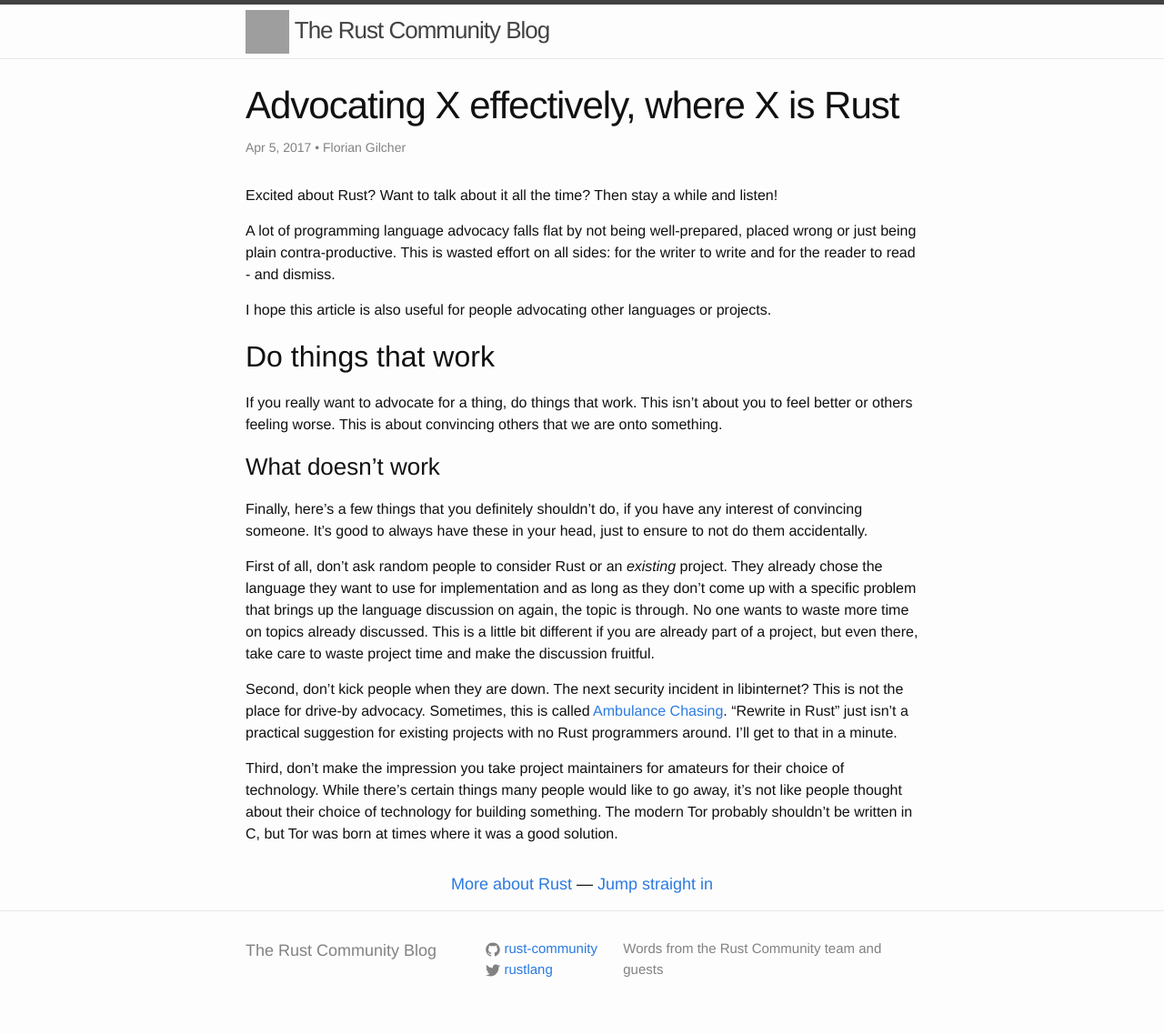
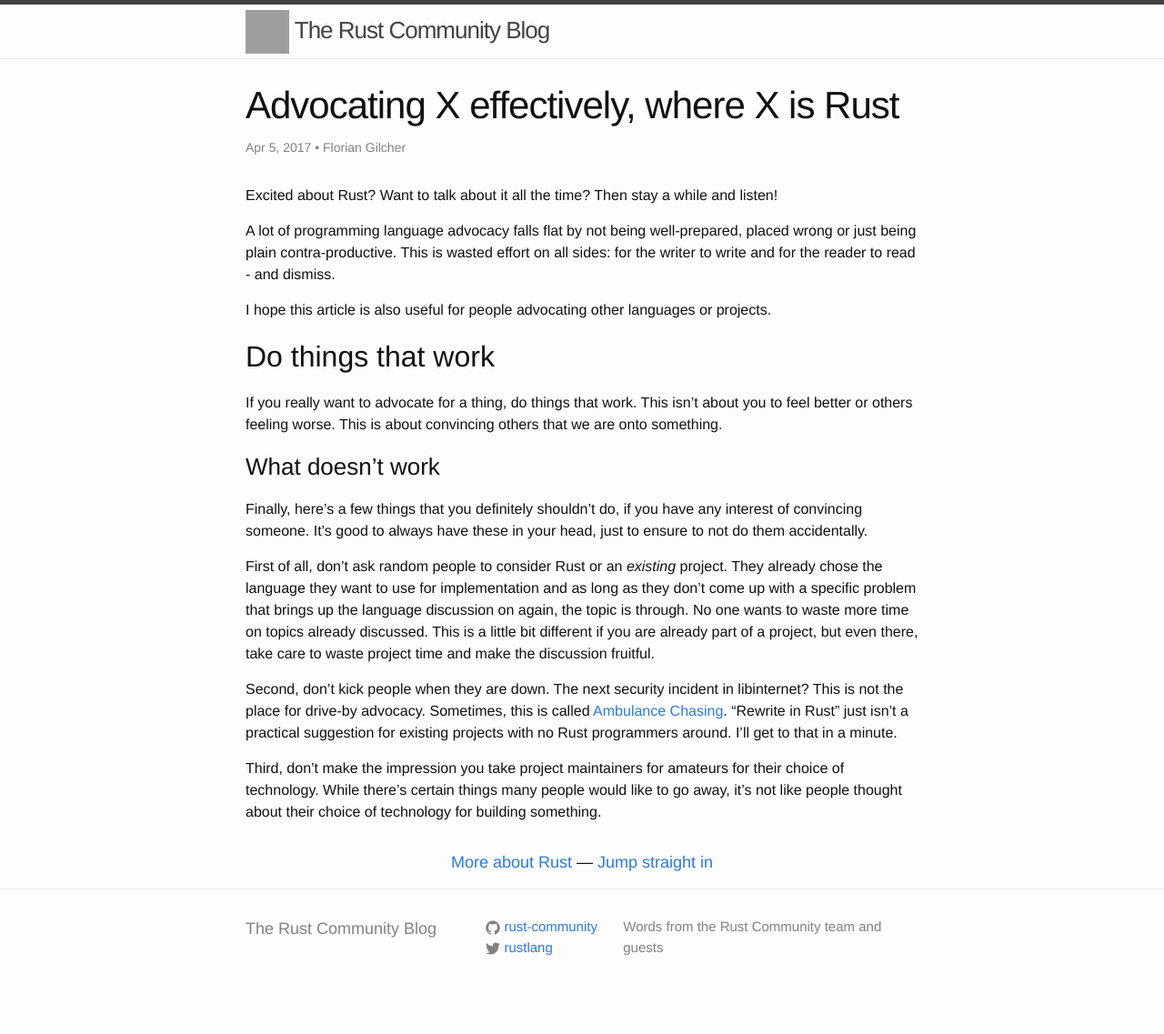
Before and after one commit to rust-community/blog.community.rs, a Jekyll site: the page built from _posts/2017-04-05-promoting-rust.md, in a window 1280 px wide. Shown: the whole page at 91% size. Built offline with Jekyll 4.4.1, drawn with Linux system fonts in a browser that asks for light colours; after the commit the page ends 1113 px from its top, so only the background shows below that; grey boxes are pictures that could not be loaded.

Commit message:
Remove bad attempt at an example

```diff
--- a/_posts/2017-04-05-promoting-rust.md
+++ b/_posts/2017-04-05-promoting-rust.md
@@ -24,4 +24,4 @@ First of all, don't ask random people to consider Rust or an _existing_ project.
 
 Second, don't kick people when they are down. The next security incident in libinternet? This is not the place for drive-by advocacy. Sometimes, this is called [Ambulance Chasing](https://en.wikipedia.org/wiki/Ambulance_chasing). "Rewrite in Rust" just isn't a practical suggestion for existing projects with no Rust programmers around. I'll get to that in a minute.
 
-Third, don't make the impression you take project maintainers for amateurs for their choice of technology. While there's certain things many people would like to go away, it's not like people thought about their choice of technology for building something. The modern Tor probably shouldn't be written in C, but Tor was born at times where it was a good solution.
+Third, don't make the impression you take project maintainers for amateurs for their choice of technology. While there's certain things many people would like to go away, it's not like people thought about their choice of technology for building something.
```
